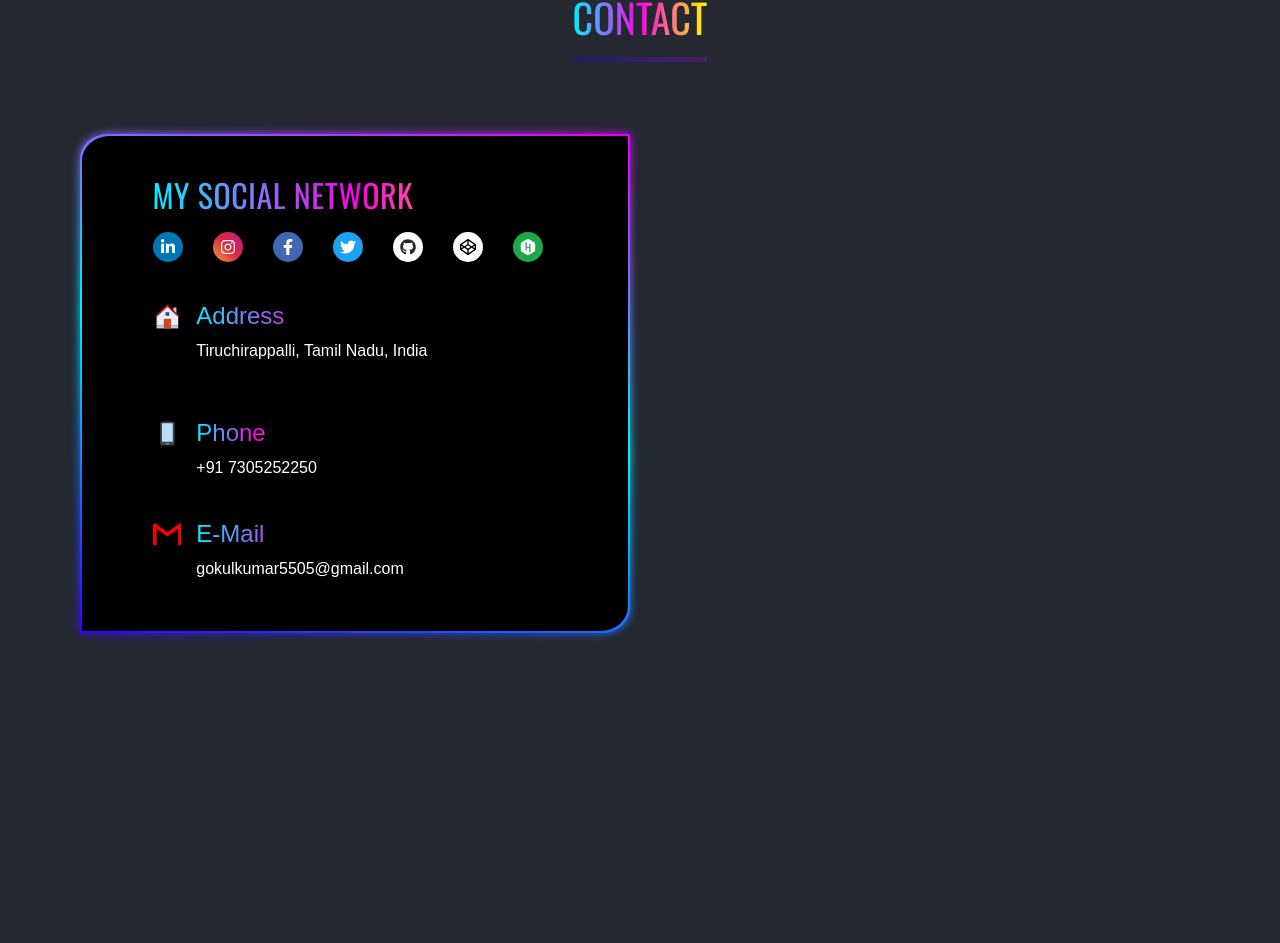
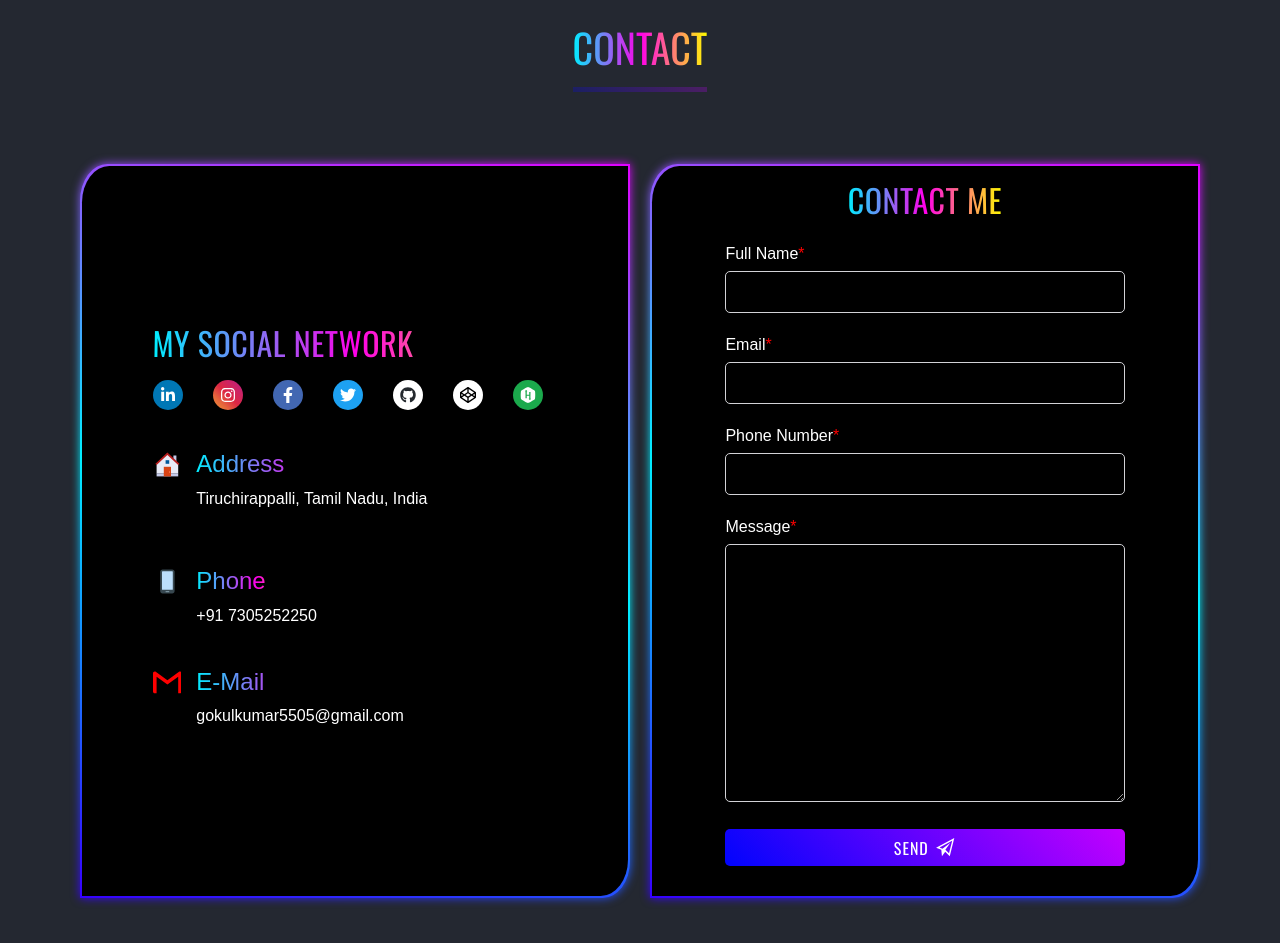
Before and after one commit to gokul85/portfolio, a React (Create React App) app: page / in a window 1280 px wide. Shown: the part 4099-5042 px from the top of the page. Before the commit the page ends 4780 px from the top, so only its background shows below. Built offline with nearby package versions, Linux system fonts and the light colour scheme.

Commit message:
upto contact

```diff
--- a/package.json
+++ b/package.json
@@ -7,6 +7,7 @@
     "@testing-library/jest-dom": "^5.14.1",
     "@testing-library/react": "^11.2.7",
     "@testing-library/user-event": "^12.8.3",
+    "emailjs-com": "^3.2.0",
     "gh-pages": "^3.2.3",
     "node-sass": "^6.0.1",
     "particle.js": "^1.0.7",
--- a/src/components/Contact.jsx
+++ b/src/components/Contact.jsx
@@ -1,7 +1,20 @@
 import React from 'react';
-import './css/Contact.css'
+import './css/Contact.css';
+import emailjs from 'emailjs-com';
 
 export default function Contact() {
+
+    function sendEmail(e) {
+        e.preventDefault();
+
+        emailjs.sendForm('service_50jt0vp', 'template_7idxd6e', e.target, 'user_anzq7ulUSjaVNgb1KUJlM')
+            .then((result) => {
+                console.log(result.text);
+            }, (error) => {
+                console.log(error.text);
+            });
+        e.target.reset()
+    }
     return (
         <section className="contact" id="contact">
             <div className="section-title">
@@ -65,7 +78,47 @@ export default function Contact() {
                             </div>
                         </div>
                     </div>
-                    <div className="col-lg-6 col-md-12 col-sm-12"></div>
+                    <div className="col-lg-6 col-md-12 col-sm-12">
+                        <div className="contact-right">
+                            <h2>CONTACT ME</h2>
+                            <form autoComplete="false" id="c_form" onSubmit={sendEmail}>
+                                <div className="form_control">
+                                    <label htmlFor="name">
+                                        Full Name
+                                        <span className="warning">*</span>
+                                    </label>
+                                    <input type="text" name="name" id="name" />
+                                </div>
+                                <div className="form_control">
+                                    <label htmlFor="email">
+                                        Email
+                                        <span className="warning">*</span>
+                                    </label>
+                                    <input type="email" name="email" id="email" />
+                                </div>
+                                <div className="form_control">
+                                    <label htmlFor="phone">
+                                        Phone Number
+                                        <span className="warning">*</span>
+                                    </label>
+                                    <input type="tel" name="phone" id="phone" />
+                                </div>
+                                <div className="form_control">
+                                    <label htmlFor="message">
+                                        Message
+                                        <span className="warning">*</span>
+                                    </label>
+                                    <textarea name="message" id="message" cols="30" rows="10"></textarea>
+                                </div>
+                                <button type="submit" className="submit-button">
+                                    <span>
+                                        Send
+                                        <svg stroke="currentColor" fill="currentColor" stroke-width="0" viewBox="0 0 512 512" class="icon" height="1em" width="1em" xmlns="http://www.w3.org/2000/svg"><path d="M48 270.9l118.9 44.6L181.7 464 256 360l104 104L464 48 48 270.9zm294.9 126L260 313.4 374.9 152 193.6 289.8 124.9 265l291-156.2-73 288.1z"></path></svg>
+                                    </span>
+                                </button>
+                            </form>
+                        </div>
+                    </div>
                 </div>
             </div>
         </section>
--- a/src/components/css/Contact.css
+++ b/src/components/css/Contact.css
@@ -1,3 +1,7 @@
+.contact {
+  padding: 30px 0 150px;
+}
+
 .contact-left {
   position: relative;
   font-family: "Mulish",sans-serif;
@@ -78,6 +82,14 @@
   font-family: "Oswald",sans-serif;
   color: #fff;
   letter-spacing: .5px;
+  -webkit-background-clip: text;
+  background-clip: text;
+  -webkit-text-fill-color: transparent;
+}
+
+.contact-left .contact-left-inner .contact-links h2:hover {
+  background: -webkit-gradient(linear, left top, right top, from(#fffb00), color-stop(#ff00ea), to(#0ef));
+  background: linear-gradient(90deg, #fffb00, #ff00ea, #0ef);
   -webkit-background-clip: text;
   background-clip: text;
   -webkit-text-fill-color: transparent;
@@ -222,6 +234,14 @@
   -webkit-text-fill-color: transparent;
 }
 
+.contact-left .contact-left-inner .home h4:hover, .contact-left .contact-left-inner .mail h4:hover, .contact-left .contact-left-inner .phone h4:hover {
+  background: -webkit-gradient(linear, left top, right top, from(#fffb00), color-stop(#ff00ea), to(#0ef));
+  background: linear-gradient(90deg, #fffb00, #ff00ea, #0ef);
+  -webkit-background-clip: text;
+  background-clip: text;
+  -webkit-text-fill-color: transparent;
+}
+
 .contact-left .contact-left-inner .mail a, .contact-left .contact-left-inner .phone a {
   color: #fff !important;
 }
@@ -229,4 +249,124 @@
 .contact-left .contact-left-inner .mail .icon {
   color: red;
 }
+
+.contact-right {
+  position: relative;
+  font-family: "Mulish",sans-serif;
+  color: #fff;
+  background: #000;
+  border-top-left-radius: 5%;
+  border-bottom-right-radius: 5%;
+  display: -webkit-box;
+  display: -ms-flexbox;
+  display: flex;
+  -webkit-box-align: center;
+      -ms-flex-align: center;
+          align-items: center;
+  -webkit-box-pack: center;
+      -ms-flex-pack: center;
+          justify-content: center;
+  height: 100%;
+  -webkit-box-orient: vertical;
+  -webkit-box-direction: normal;
+      -ms-flex-direction: column;
+          flex-direction: column;
+  padding: 15px 0;
+}
+
+.contact-right::before {
+  background: linear-gradient(195deg, #e100ff, #0ef, #3700ff);
+  border-bottom-right-radius: 5%;
+  border-top-left-radius: 5%;
+  position: absolute;
+  content: "";
+  top: -2px;
+  bottom: -2px;
+  left: -2px;
+  right: -2px;
+  z-index: -1;
+}
+
+.contact-right::after {
+  top: -2px;
+  bottom: -2px;
+  left: -2px;
+  right: -2px;
+  background: linear-gradient(195deg, #e100ff, #0ef, #3700ff);
+  border-bottom-right-radius: 5%;
+  border-top-left-radius: 5%;
+  position: absolute;
+  content: "";
+  -webkit-filter: blur(5px);
+          filter: blur(5px);
+  z-index: -1;
+}
+
+.contact-right:hover::after {
+  -webkit-filter: blur(200px);
+          filter: blur(200px);
+}
+
+.contact-right h2 {
+  background: -webkit-gradient(linear, left top, right top, from(#0ef), color-stop(#ff00ea), to(#fffb00));
+  background: linear-gradient(90deg, #0ef, #ff00ea, #fffb00);
+  font-family: "Oswald",sans-serif;
+  color: #fff;
+  letter-spacing: .5px;
+  -webkit-background-clip: text;
+  background-clip: text;
+  -webkit-text-fill-color: transparent;
+}
+
+.contact-right h2:hover {
+  background: -webkit-gradient(linear, left top, right top, from(#fffb00), color-stop(#ff00ea), to(#0ef));
+  background: linear-gradient(90deg, #fffb00, #ff00ea, #0ef);
+  -webkit-background-clip: text;
+  background-clip: text;
+  -webkit-text-fill-color: transparent;
+}
+
+.contact-right form {
+  padding: 15px 0;
+}
+
+.contact-right form .form_control {
+  margin-bottom: 5px;
+}
+
+.contact-right form .form_control input, .contact-right form .form_control textarea {
+  border: 1px solid #d2d2d6;
+  font-size: 1em;
+  color: #fff;
+  padding: .5em 1em;
+  min-width: 100%;
+  border-radius: 5px;
+  background-color: transparent;
+  outline: 0;
+  margin: 5px 0 15px;
+}
+
+.contact-right form .warning {
+  color: red !important;
+}
+
+.contact-right form .submit-button {
+  display: block;
+  border: 0;
+  width: 100%;
+  outline: none;
+  padding: .4em 1em;
+  text-align: center;
+  border-radius: 5px;
+  color: #fff;
+  font-family: "Oswald",sans-serif;
+  text-transform: uppercase;
+  letter-spacing: 1px;
+  background: linear-gradient(45deg, #0004fc, #c300ff);
+}
+
+.contact-right form .submit-button .icon {
+  margin: -5px 0 0 5px;
+  font-size: 1.4rem;
+}
 /*# sourceMappingURL=Contact.css.map */
--- a/src/components/css/Contact.scss
+++ b/src/components/css/Contact.scss
@@ -1,3 +1,7 @@
+.contact{
+    padding: 30px 0 150px;
+}
+
 .contact-left{
     position: relative;
     font-family: "Mulish",sans-serif;
@@ -60,7 +64,15 @@
                 -webkit-background-clip: text;
                 background-clip: text;
                 -webkit-text-fill-color: transparent;
+
+                &:hover{
+                    background: linear-gradient(90deg,#fffb00,#ff00ea,#0ef);
+                    -webkit-background-clip: text;
+                    background-clip: text;
+                    -webkit-text-fill-color: transparent;
+                }
             }
+
 
             .social-links{
                 display: flex;
@@ -173,6 +185,13 @@
             background-clip: text;
             -webkit-background-clip: text;
             -webkit-text-fill-color: transparent;
+
+            &:hover{
+                background: linear-gradient(90deg,#fffb00,#ff00ea,#0ef);
+                -webkit-background-clip: text;
+                background-clip: text;
+                -webkit-text-fill-color: transparent;
+            }
         }
 
         .mail  a, .phone  a{
@@ -184,3 +203,109 @@
         }
     }
 }
+
+.contact-right{
+    position: relative;
+    font-family: "Mulish",sans-serif;
+    color: #fff;
+    background: #000;
+    border-top-left-radius: 5%;
+    border-bottom-right-radius: 5%;
+    display: flex;
+    align-items: center;
+    justify-content: center;
+    height: 100%;
+    flex-direction: column;
+    padding: 15px 0;
+
+    &::before{
+        background: linear-gradient(195deg,#e100ff,#0ef,#3700ff);
+        border-bottom-right-radius: 5%;
+        border-top-left-radius: 5%;
+        position: absolute;
+        content: "";
+        top: -2px;
+        bottom: -2px;
+        left: -2px;
+        right: -2px;
+        z-index: -1;
+    }
+
+    &::after{
+        top: -2px;
+        bottom: -2px;
+        left: -2px;
+        right: -2px;
+        background: linear-gradient(195deg,#e100ff,#0ef,#3700ff);
+        border-bottom-right-radius: 5%;
+        border-top-left-radius: 5%;
+        position: absolute;
+        content: "";
+        filter: blur(5px);
+        z-index: -1;
+    }
+
+    &:hover::after{
+        filter: blur(200px);
+    }
+
+    h2{
+        background: linear-gradient(90deg,#0ef,#ff00ea,#fffb00);
+        font-family: "Oswald",sans-serif;
+        color: #fff;
+        letter-spacing: .5px;
+        -webkit-background-clip: text;
+        background-clip: text;
+        -webkit-text-fill-color: transparent;
+
+        &:hover{
+            background: linear-gradient(90deg,#fffb00,#ff00ea,#0ef);
+            -webkit-background-clip: text;
+            background-clip: text;
+            -webkit-text-fill-color: transparent;
+        }
+    }
+
+    form{
+        padding: 15px 0;
+
+        .form_control{
+            margin-bottom: 5px;
+
+            input, textarea{
+                border: 1px solid #d2d2d6;
+                font-size: 1em;
+                color: #fff;
+                padding: .5em 1em;
+                min-width: 100%;
+                border-radius: 5px;
+                background-color: transparent;
+                outline: 0;
+                margin: 5px 0 15px;
+            }
+        }
+
+        .warning{
+            color: red!important;
+        }
+        .submit-button{
+            display: block;
+            border: 0;
+            width: 100%;
+            outline: none;
+            padding: .4em 1em;
+            text-align: center;
+            border-radius: 5px;
+            color: #fff;
+            font-family: "Oswald",sans-serif;
+            text-transform: uppercase;
+            letter-spacing: 1px;
+            background: linear-gradient(45deg,#0004fc,#c300ff);
+
+            .icon{
+                margin: -5px 0 0 5px;
+                font-size: 1.4rem;
+            }
+        }
+    }
+}
```
Also changed, not shown: 2 other files (tests, documents, lock files or other folders).
